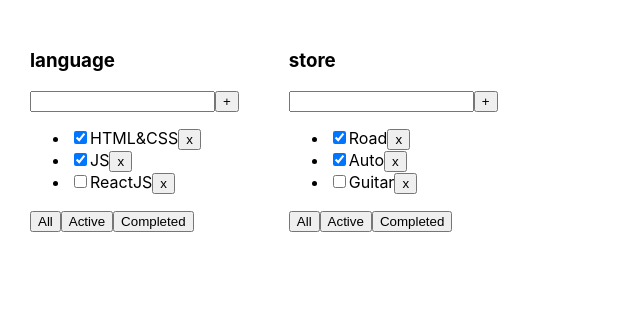
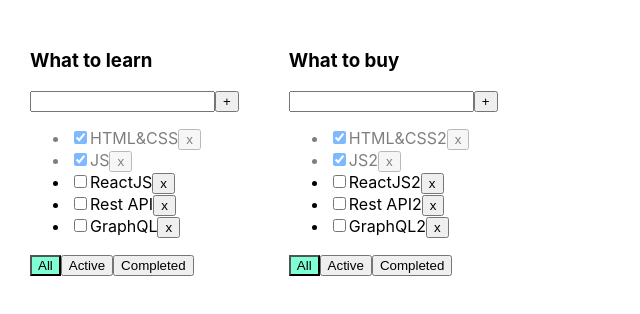
Before and after one commit to Metaloziz/it-incubator-todolist-ts-01, a React (Create React App) app: page / in a window 1280 px wide. Shown: the top 314 px of the page, without its empty margins (0-640 px from the left). Built offline with nearby package versions, Linux system fonts and the light colour scheme.

Commit message:
08.12.12_dop

```diff
--- a/src/App.css
+++ b/src/App.css
@@ -6,3 +6,19 @@
 .App > div {
   margin-right: 50px;
 }
+
+.error {
+  border: red 1px solid;
+}
+
+.error-message {
+  color: red;
+}
+
+.active-filter {
+  background-color: aquamarine;
+}
+
+.is-done {
+  opacity: 0.5;
+}
--- a/src/App.tsx
+++ b/src/App.tsx
@@ -5,102 +5,114 @@
 
 export type FilterValuesType = "all" | "active" | "completed";
 
-type todoListType = {
+type todolistsType = {
     id: string
     title: string
     filter: FilterValuesType
 }
-type taskType = {
+type TaskType = {
     id: string
     title: string
     isDone: boolean
 }
-type tasksStateType = {
-    [key: string]: taskType[]
+
+type tasksType = {
+    [key: string]: TaskType[]
 }
 
 function App() {
 
-    const todoListID_1: string = v1()
-    const todoListID_2: string = v1()
+    let todolistID1 = v1();
+    let todolistID2 = v1();
 
-    const [todoLists, setTodoLists] = useState<Array<todoListType>>([
-        {id: todoListID_1, title: 'language', filter: 'all'},
-        {id: todoListID_2, title: 'store', filter: 'all'}
+    let [todolists, setTodolists] = useState<Array<todolistsType>>([
+        {id: todolistID1, title: 'What to learn', filter: 'all'},
+        {id: todolistID2, title: 'What to buy', filter: 'all'},
     ])
 
-    let [tasks, setTasks] = useState<tasksStateType>({
-        [todoListID_1]: [
+    let [tasks, setTasks] = useState<tasksType>({
+        [todolistID1]: [
             {id: v1(), title: "HTML&CSS", isDone: true},
             {id: v1(), title: "JS", isDone: true},
             {id: v1(), title: "ReactJS", isDone: false},
+            {id: v1(), title: "Rest API", isDone: false},
+            {id: v1(), title: "GraphQL", isDone: false},
         ],
-        [todoListID_2]: [
-            {id: v1(), title: "Road", isDone: true},
-            {id: v1(), title: "Auto", isDone: true},
-            {id: v1(), title: "Guitar", isDone: false},
+        [todolistID2]: [
+            {id: v1(), title: "HTML&CSS2", isDone: true},
+            {id: v1(), title: "JS2", isDone: true},
+            {id: v1(), title: "ReactJS2", isDone: false},
+            {id: v1(), title: "Rest API2", isDone: false},
+            {id: v1(), title: "GraphQL2", isDone: false},
         ]
     });
 
-    function changeFilter(filter: FilterValuesType, todoListID: string) {
-        let updateToDolist = todoLists.map(t => t.id === todoListID ? {...t, filter} : t)
-        setTodoLists(updateToDolist);
+
+    function removeTask(id: string, todolistID: string) {
+        console.log('haha')
+
+        setTasks({...tasks, [todolistID]: tasks[todolistID].filter(f => f.id !== id)});
+        // let filteredTasks = tasks.filter(t => t.id != id);
+        // setTasks(filteredTasks);
     }
 
-    function removeTask(taskID: string, todoListID: string) {
-        const copyTasks = {...tasks} // need create copy for useState, because it is blind
-        copyTasks[todoListID] = copyTasks[todoListID].filter(t => t.id != taskID);
-        setTasks(copyTasks);
+    function addTask(title: string, todolistID: string) {
+        let newTask = {id: v1(), title: title, isDone: false};
+        setTasks({...tasks, [todolistID]: [newTask, ...tasks[todolistID]]})
+        // let newTasks = [task, ...tasks];
+        // setTasks(newTasks);
     }
 
-    function addTask(title: string, todoListID: string) {
-        let newTask = {
-            id: v1(),
-            title: title,
-            isDone: false
-        };
-        const copyTasks = {...tasks}
-        copyTasks[todoListID] = [newTask, ...tasks[todoListID]]
-        // copyTasks[todoListID].push(newTask)
-        setTasks(copyTasks);
-    }
+    function changeStatus(taskId: string, isDone: boolean, todolistID: string) {
 
-    const changeStatus = (CurrentId: string, isDone: boolean, todoListID: string) => {
-        const copyTasks = {...tasks}
-        copyTasks[todoListID] = copyTasks[todoListID].map(t => t.id === CurrentId ? {...t, isDone} : t)
-        setTasks(copyTasks)
+        let copy = {...tasks, [todolistID]: tasks[todolistID].map(m => m.id === taskId ? {...m, isDone} : m)}
+        console.log(copy)
+        setTasks(copy);
+
+        // let task = tasks.find(t => t.id === taskId);
+        // if (task) {
+        //     task.isDone = isDone;
+        // }
+
     }
 
 
+    function changeFilter(value: FilterValuesType, todolistID: string) {
+
+        setTodolists(todolists.map(m => m.id === todolistID ? {...m, filter: value} : m))
+        // setFilter(value);
+    }
 
 
-    const renderTodoLists = todoLists.map(t => {
+    return (
+        <div className="App">
 
-        let tasksForTodolist = tasks[t.id];
+            {todolists.map(m => {
 
-        if (t.filter === "active") {
+                let tasksForTodolist = tasks[m.id]
+
+                if (m.filter === "active") {
                     tasksForTodolist = tasksForTodolist.filter(t => !t.isDone);
                 }
-        if (t.filter === "completed") {
+                if (m.filter === "completed") {
                     tasksForTodolist = tasksForTodolist.filter(t => t.isDone);
                 }
 
-
-        return (<Todolist
-            key ={t.id}
-            id ={t.id}
-            title={t.title}
+                return (
+                    <Todolist
+                        todolistID={m.id}
+                        key={m.id}
+                        title={m.title}
                         tasks={tasksForTodolist}
                         removeTask={removeTask}
                         changeFilter={changeFilter}
                         addTask={addTask}
-            changeStatus={changeStatus}
-            filter={t.filter}/>)
-    })
+                        changeTaskStatus={changeStatus}
+                        filter={m.filter}
+                    />
+                )
+            })}
 
-    return (
-        <div className="App">
-            {renderTodoLists}
         </div>
     );
 }
--- /dev/null
+++ b/src/MapTasks/MapTasks.tsx
@@ -0,0 +1,38 @@
+import React, {ChangeEvent} from 'react';
+import {TaskType} from "../Todolist";
+
+
+type MapTasksPT = {
+    tasks: Array<TaskType>
+    removeTask: (taskId: string, todolistID: string) => void
+    todolistID: string
+    changeTaskStatus: (taskId: string, isDone: boolean, todolistID: string) => void
+
+}
+
+
+const MapTasks = ({ tasks,removeTask,todolistID,changeTaskStatus}: MapTasksPT) => {
+    return (
+        <ul>
+            {
+                tasks.map(t => {
+                    const onClickHandler = () => removeTask(t.id, todolistID)
+                    const onChangeHandler = (e: ChangeEvent<HTMLInputElement>) => {
+                        changeTaskStatus(t.id, e.currentTarget.checked, todolistID);
+                    }
+
+                    return <li key={t.id} className={t.isDone ? "is-done" : ""}>
+                        <input type="checkbox"
+                               onChange={onChangeHandler}
+                               checked={t.isDone}/>
+                        <span>{t.title}</span>
+                        <button onClick={onClickHandler}>x</button>
+                    </li>
+                })
+            }
+        </ul>
+
+    );
+};
+
+export default MapTasks;
--- a/src/Todolist.tsx
+++ b/src/Todolist.tsx
@@ -1,19 +1,21 @@
 import React, {ChangeEvent, KeyboardEvent, useState} from 'react';
 import {FilterValuesType} from './App';
+import MapTasks from "./MapTasks/MapTasks";
 
-type TaskType = {
+export type TaskType = {
     id: string
     title: string
     isDone: boolean
 }
 
 type PropsType = {
+    todolistID: string
     title: string
     tasks: Array<TaskType>
-    removeTask: (taskId: string) => void
-    changeFilter: (value: FilterValuesType) => void
-    addTask: (title: string) => void
-    changeTaskStatus: (taskId: string, isDone: boolean) => void
+    removeTask: (taskId: string, todolistID: string) => void
+    changeFilter: (value: FilterValuesType, todolistID: string) => void
+    addTask: (title: string, todolistID: string) => void
+    changeTaskStatus: (taskId: string, isDone: boolean, todolistID: string) => void
     filter: FilterValuesType
 }
 
@@ -24,7 +26,7 @@
 
     const addTask = () => {
         if (title.trim() !== "") {
-            props.addTask(title.trim());
+            props.addTask(title.trim(), props.todolistID);
             setTitle("");
         } else {
             setError("Title is required");
@@ -42,9 +44,9 @@
         }
     }
 
-    const onAllClickHandler = () => props.changeFilter("all");
-    const onActiveClickHandler = () => props.changeFilter("active");
-    const onCompletedClickHandler = () => props.changeFilter("completed");
+    const onAllClickHandler = () => props.changeFilter("all", props.todolistID);
+    const onActiveClickHandler = () => props.changeFilter("active", props.todolistID);
+    const onCompletedClickHandler = () => props.changeFilter("completed", props.todolistID);
 
 
     return <div>
@@ -58,24 +60,25 @@
             <button onClick={addTask}>+</button>
             {error && <div className="error-message">{error}</div>}
         </div>
-        <ul>
-            {
-                props.tasks.map(t => {
-                    const onClickHandler = () => props.removeTask(t.id)
-                    const onChangeHandler = (e: ChangeEvent<HTMLInputElement>) => {
-                        props.changeTaskStatus(t.id, e.currentTarget.checked);
-                    }
+        <MapTasks tasks={props.tasks} removeTask={props.removeTask} todolistID={props.todolistID} changeTaskStatus={props.changeTaskStatus}/>
+        {/*<ul>*/}
+        {/*    {*/}
+        {/*        props.tasks.map(t => {*/}
+        {/*            const onClickHandler = () => props.removeTask(t.id, props.todolistID)*/}
+        {/*            const onChangeHandler = (e: ChangeEvent<HTMLInputElement>) => {*/}
+        {/*                props.changeTaskStatus(t.id, e.currentTarget.checked, props.todolistID);*/}
+        {/*            }*/}
 
-                    return <li key={t.id} className={t.isDone ? "is-done" : ""}>
-                        <input type="checkbox"
-                               onChange={onChangeHandler}
-                               checked={t.isDone}/>
-                        <span>{t.title}</span>
-                        <button onClick={onClickHandler}>x</button>
-                    </li>
-                })
-            }
-        </ul>
+        {/*            return <li key={t.id} className={t.isDone ? "is-done" : ""}>*/}
+        {/*                <input type="checkbox"*/}
+        {/*                       onChange={onChangeHandler}*/}
+        {/*                       checked={t.isDone}/>*/}
+        {/*                <span>{t.title}</span>*/}
+        {/*                <button onClick={onClickHandler}>x</button>*/}
+        {/*            </li>*/}
+        {/*        })*/}
+        {/*    }*/}
+        {/*</ul>*/}
         <div>
             <button className={props.filter === 'all' ? "active-filter" : ""}
                     onClick={onAllClickHandler}>All</button>
```
Lines whose indentation alone changed are shown as unchanged.
